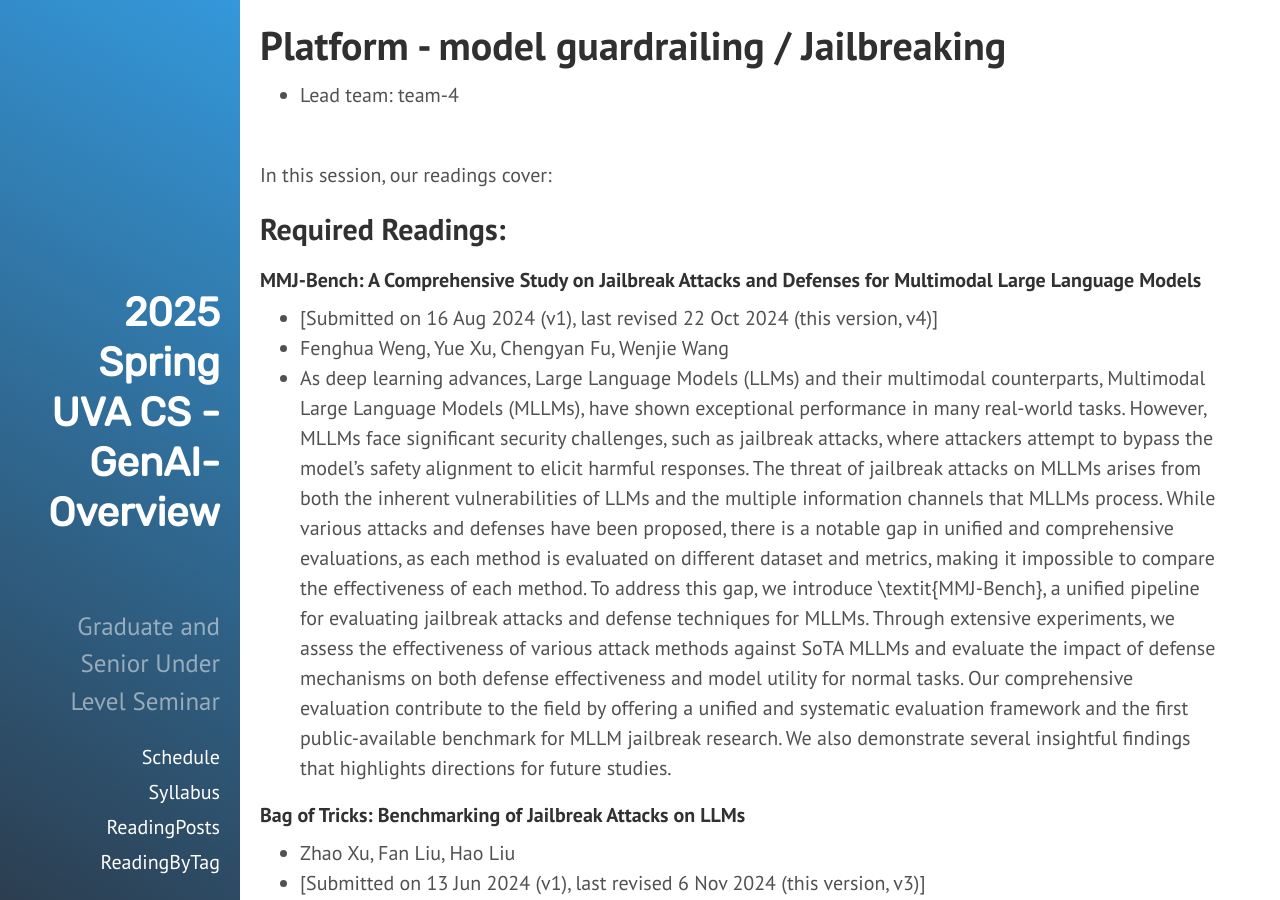
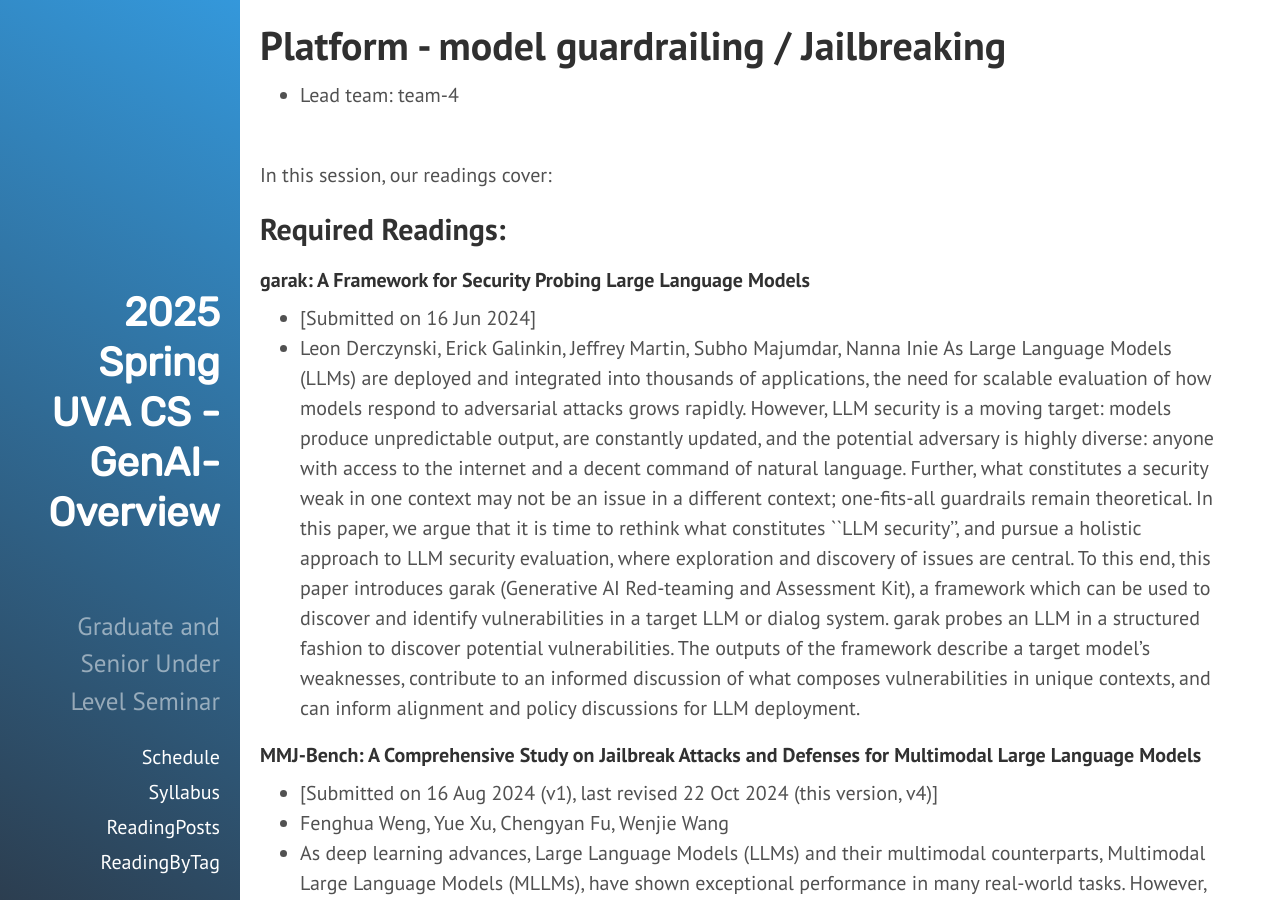
Before and after one commit to qiyanjun/2025sp-GenAI-overview, a Jekyll site: the page built from _contents/S0-L12.md, in a window 1280 px wide and 900 px high. Built offline with Jekyll 4.4.1, drawn with Linux system fonts in a browser that asks for light colours.

Commit message:
adding Garak tool paper

```diff
--- a/_contents/S0-L12.md
+++ b/_contents/S0-L12.md
@@ -19,6 +19,11 @@ In this session, our readings cover:
 
 ## Required Readings:
 
+
+#### garak: A Framework for Security Probing Large Language Models
++ [Submitted on 16 Jun 2024]
++ Leon Derczynski, Erick Galinkin, Jeffrey Martin, Subho Majumdar, Nanna Inie
+As Large Language Models (LLMs) are deployed and integrated into thousands of applications, the need for scalable evaluation of how models respond to adversarial attacks grows rapidly. However, LLM security is a moving target: models produce unpredictable output, are constantly updated, and the potential adversary is highly diverse: anyone with access to the internet and a decent command of natural language. Further, what constitutes a security weak in one context may not be an issue in a different context; one-fits-all guardrails remain theoretical. In this paper, we argue that it is time to rethink what constitutes ``LLM security'', and pursue a holistic approach to LLM security evaluation, where exploration and discovery of issues are central. To this end, this paper introduces garak (Generative AI Red-teaming and Assessment Kit), a framework which can be used to discover and identify vulnerabilities in a target LLM or dialog system. garak probes an LLM in a structured fashion to discover potential vulnerabilities. The outputs of the framework describe a target model's weaknesses, contribute to an informed discussion of what composes vulnerabilities in unique contexts, and can inform alignment and policy discussions for LLM deployment.
 
 #### MMJ-Bench: A Comprehensive Study on Jailbreak Attacks and Defenses for Multimodal Large Language Models
 + [Submitted on 16 Aug 2024 (v1), last revised 22 Oct 2024 (this version, v4)]
```
Also changed, not shown: _contents/S0-L18.md (+4 -1 lines), _contents/S0-L19.md (+4 -0 lines).
